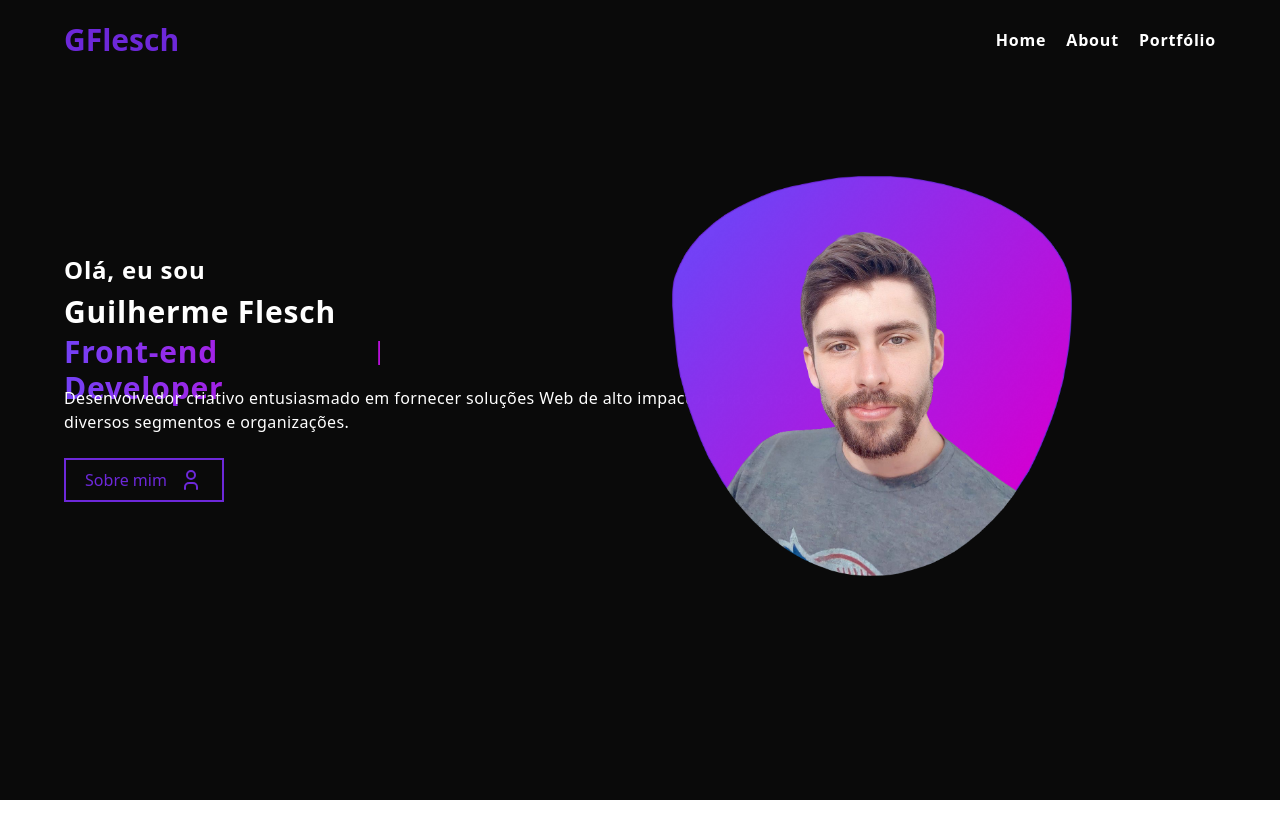
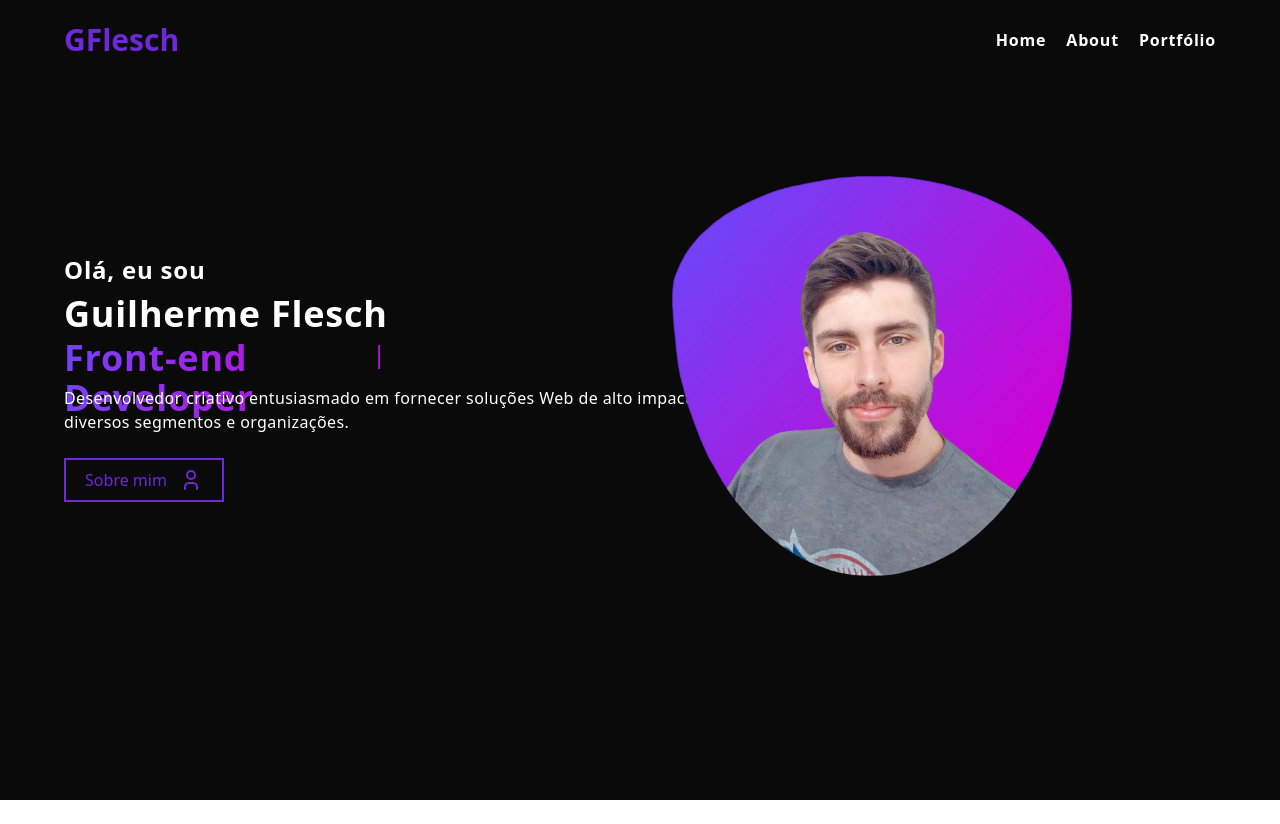
Before and after one commit to GuiFlesch/portfolio-react, a Next.js app: page / in a window 1280 px wide. After the commit the page ends 800 px from the top, so only its background shows below. Built offline with nearby package versions, Linux system fonts and the light colour scheme.

Commit message:
update font-weight e overflow-page

```diff
--- a/src/components/Main.tsx
+++ b/src/components/Main.tsx
@@ -17,7 +17,7 @@ export default function Main() {
           <div>
             <MaquinaDeEscrever
               text="Guilherme Flesch"
-              className="text-3xl text-white py-1"
+              className="text-4xl font-bold text-white py-1"
               delay={1300}
               esconderCursor
             />
@@ -25,7 +25,7 @@ export default function Main() {
           <div>
             <MaquinaDeEscrever
               text="Front-end Developer"
-              className="text-3xl bg-gradient-to-r from-[#7441F6] to-[#D400D3] bg-clip-text text-transparent w-[28%]"
+              className="text-4xl font-bold bg-gradient-to-r from-[#7441F6] to-[#D400D3] bg-clip-text text-transparent w-[28%]"
               delay={2800}
             />
           </div>
--- a/src/components/Pagina.tsx
+++ b/src/components/Pagina.tsx
@@ -5,7 +5,7 @@ interface PaginaProps{
   }
 export default function Pagina(props: PaginaProps){
     return (
-        <div className={`flex w-screen h-screen bg-neutral-950`}>
+        <div className={`flex w-screen h-screen bg-neutral-950 overflow-x-hidden`}>
             <Grade>
                 {props.children}
             </Grade>
```
